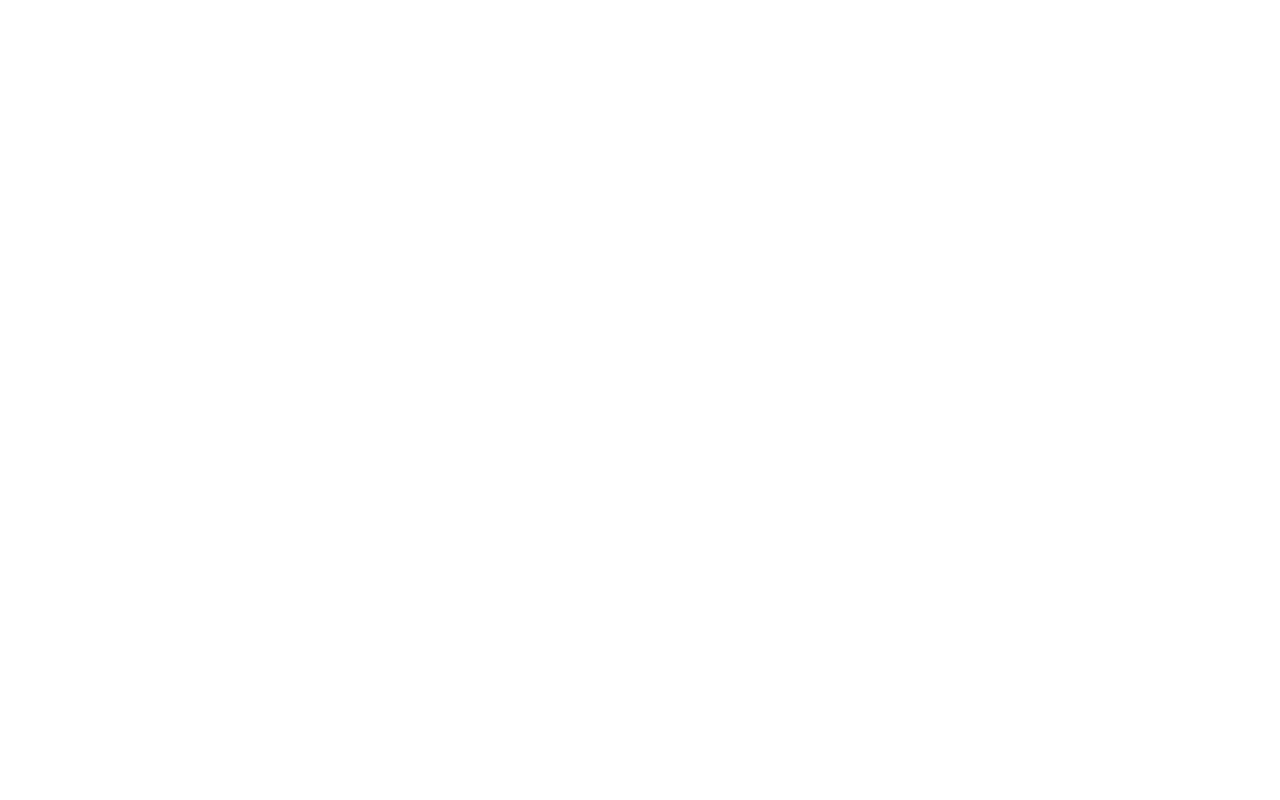
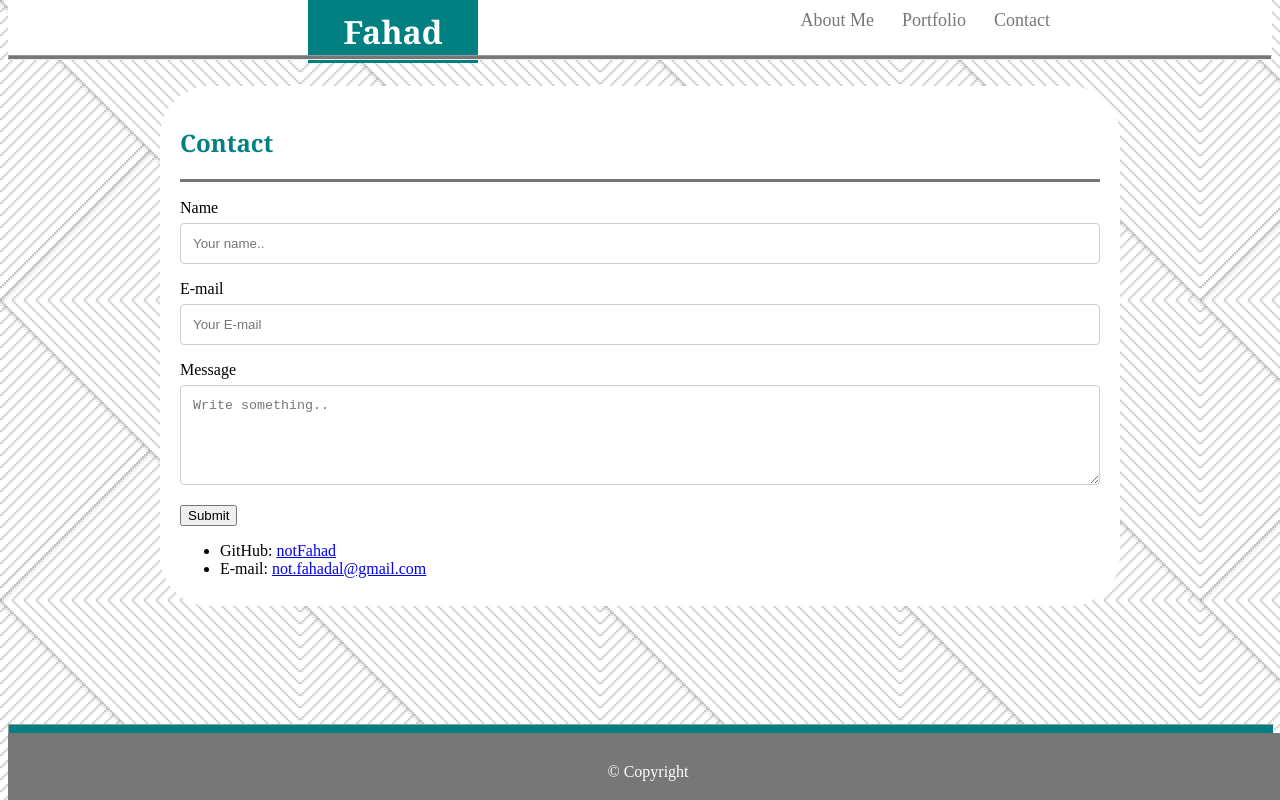
Before and after one commit to notFahad/Basic-Portfolio, a plain HTML site: page contact.html in a window 1280 px wide. Drawn offline with Linux system fonts and the light colour scheme.

Commit message:
first draft need to work on just one more html file(portfolio page)

```diff
--- a/assets/css/style.css
+++ b/assets/css/style.css
@@ -1,52 +1,54 @@
 body {
     background: url('../images/diagonal_striped_brick_@2X.jpg') repeat;
-
 }
 
 .name {
     background-color: teal;
+    width: 150px;
+    padding: 10px;
+    margin-left: 300px;
 }
 
-.header {
-    overflow: hidden;
-    background-color: #f1f1f1;
+#header {
+    overflow: auto;
+    background-color: white;
     padding: 20px 10px;
+    margin-right: 200px;
+    margin-top: -70px;
 }
 
-.header a {
-    float: left;
-    color: black;
+#header a {
+    color: #777777;
     text-align: center;
     padding: 12px;
     text-decoration: none;
     font-size: 18px;
-    line-height: 25px;
     border-radius: 4px;
+}
+
+#header {
+    float: right;
 }
 
 h1, h3, h4, h5, h6 {
     background-color: teal;
     color: white;
     font-family: Georgia, 'Times New Roman', Times, serif;
+    margin: 10px;
+    text-align: center;
 }
 
 p {
     background-color: white;
     color: #777777;
-    text-align: left;
     padding: 12px;
     font-size: 20px;
     font-family: Arial, Helvetica, sans-serif;
-    width: 600px;
 }
 
-.header a:hover {
+#header a:hover {
     background-color: #ddd;
     color: black;
-}
-
-.header {
-    float: right;
 }
 
 h2 {
@@ -54,3 +56,82 @@ h2 {
     font-family: Georgia, 'Times New Roman', Times, serif;
     color: teal;
 }
+
+.chuckimage {
+    width: 220px;
+    padding: 22px;
+}
+
+input[type=text], select, textarea {
+    width: 100%; /* Full width */
+    padding: 12px; /* Some padding */
+    border: 1px solid #ccc; /* Gray border */
+    border-radius: 4px; /* Rounded borders */
+    box-sizing: border-box; /* Make sure that padding and width stays in place */
+    margin-top: 6px; /* Add a top margin */
+    margin-bottom: 16px; /* Bottom margin */
+    resize: vertical /* Allow the user to vertically resize the textarea (not horizontally) */
+}
+
+.content {
+    max-width: 920px;
+    margin: auto;
+    max-height: 480px;
+    background-color: white;
+    border-radius: 50px;
+    padding: 20px;
+    clear: both;
+}
+
+#box {
+    background-color: white;
+    margin-top: -10px;
+    width: 100%;
+    height: 60px;
+    clear: both;
+}
+
+#foot {
+    background-color: #777777;
+    text-align: center;
+    position: fixed;
+    width: 100%;
+    height: 70px;
+    padding: 30px 0px 0px 0px;
+    color: white;
+}
+
+#topbar {
+    height: 3px;
+    background-color: #777777;
+    float: 0;
+    margin-top: -5px;
+}
+
+#bottombar {
+    height: 15px;
+    background-color: teal;
+    overflow: auto 0;
+    margin-top: 100px;
+    margin-bottom: -8px;
+    width: 100%;
+}
+
+#underline {
+    display: block;
+    height: 1px;
+    border: 0;
+    border-top: 3px solid #777777;
+    margin: 1em 0;
+    padding: 0;
+}
+
+#foottwo {
+    background-color: #777777;
+    text-align: center;
+    width: 100%;
+    height: 70px;
+    padding: 30px 0px 0px 0px;
+    color: white;
+    position: fixed;
+}
--- a/contact.html
+++ b/contact.html
@@ -0,0 +1,47 @@
+<!DOCTYPE html>
+<html>
+<head>
+    <title>Fahad - Contact</title>
+    <link rel="stylesheet" type="text/css" href="assets/css/style.css">
+</head>
+<body>
+        <div id="box">
+            <h1 class="name">Fahad</h1>
+        </div>
+        <div id="header">
+            <header>
+                <a href="index.html">About Me</a>
+                <a href="portfolio.html">Portfolio</a>
+                <a href="contact.html">Contact</a>
+            </header>
+        </div>
+        <hr id="topbar">
+    <br>
+    <div class="content">
+    <h2>Contact</h2>
+    <hr id="underline">
+    <div class="container">
+        <form>
+            <label for="fname">Name</label>
+            <input type="text" id="fname" name="firstname" placeholder="Your name..">
+            <label for="lname">E-mail</label>
+            <input type="text" id="lname" name="lastname" placeholder="Your E-mail">
+            <label for="subject">Message</label>
+            <textarea id="subject" name="subject" placeholder="Write something.." style="height:100px"></textarea>
+            <input type="submit" value="Submit">
+        </form>
+        <ul>
+            <li>GitHub: <a href="https://github.com/notFahad?tab=repositories" target="_blank">notFahad</a></li>
+            <li>E-mail: <a href="mailto:not.fahadal@gmail.com">not.fahadal@gmail.com</a></li>
+        </ul>
+      </div>
+      </div>
+      <br>
+      <hr id="bottombar">
+        <div id="foottwo">
+        <footer>
+          &copy; Copyright
+        </footer>
+        </div>
+</body>
+</html>
```
Also changed, not shown: index.html (+17 -4 lines), portfolio.html (+47 -0 lines), assets/images/chuck.jpg (added).
